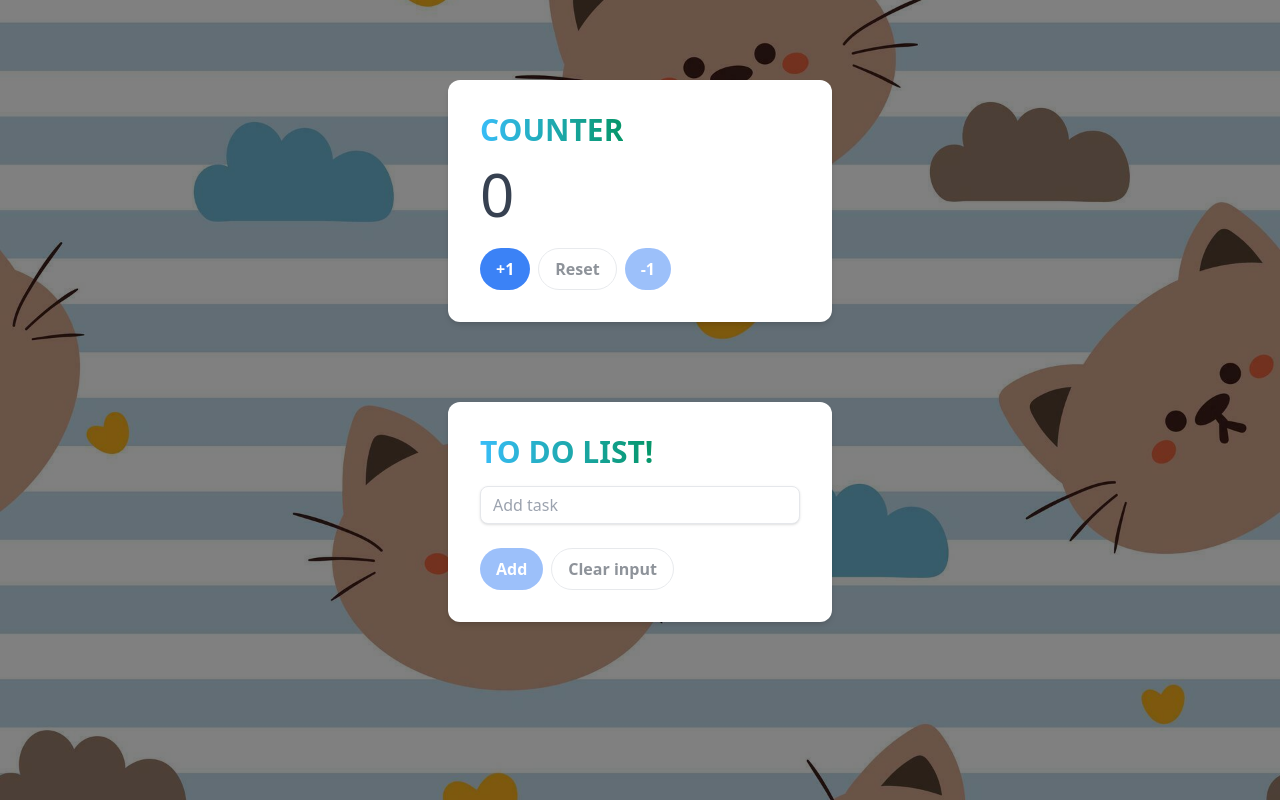
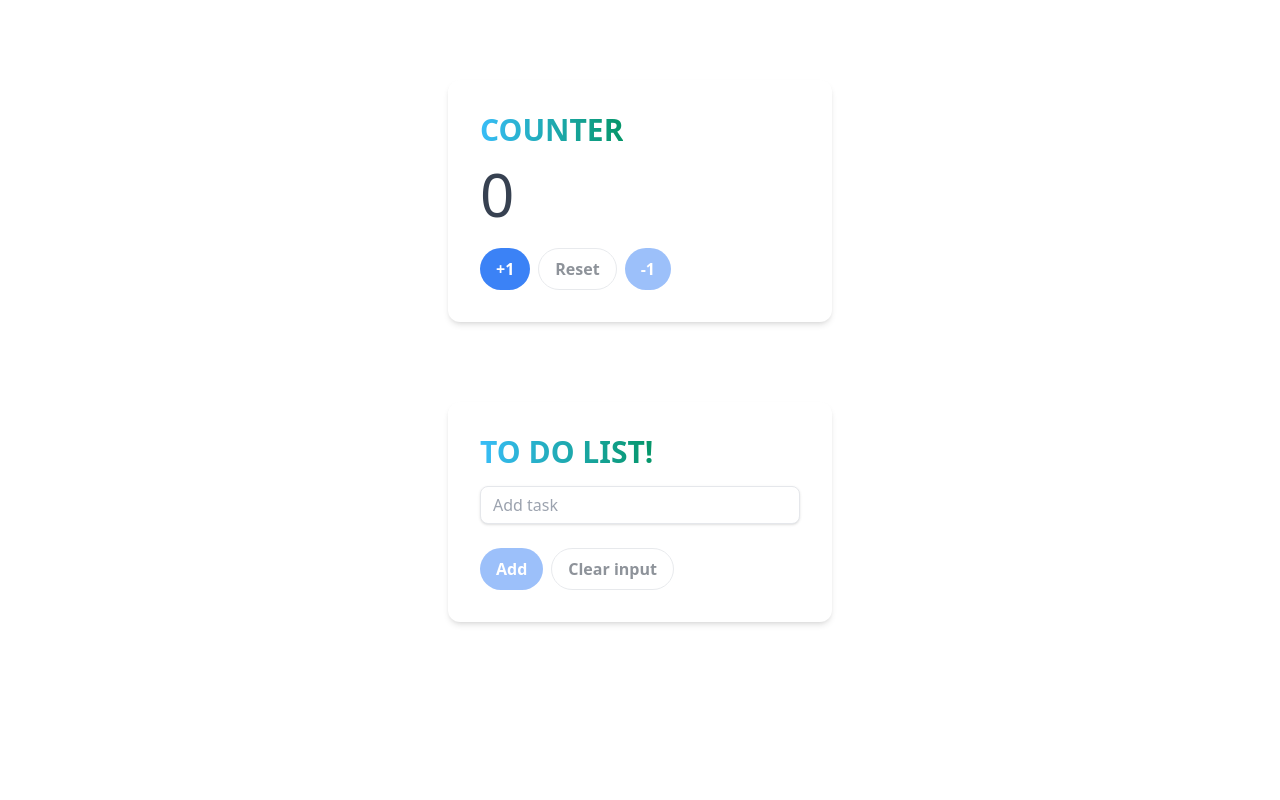
Before and after one commit to argierincon/react-2024, a React (Vite) app: page / in a window 1280 px wide. Built offline with nearby package versions, Linux system fonts and the light colour scheme.

Commit message:
refactor: remove random bg images

```diff
--- a/src/App.jsx
+++ b/src/App.jsx
@@ -1,46 +1,8 @@
-import { useEffect, useState, useMemo } from "react";
 import { Counter, Todo } from "./components/useState/Imports.jsx";
-import images from "./assets/bg-cats/images.js";
 
 const App = () => {
-  const memoizedImages = useMemo(() => images, []);
-
-  const [currentImage, setCurrentImage] = useState("");
-
-  useEffect(() => {
-    const chooseRandomImage = () => {
-      const randomIndex = Math.floor(Math.random() * memoizedImages.length);
-      const randomImage = memoizedImages[randomIndex];
-      setCurrentImage(randomImage);
-    };
-
-    chooseRandomImage();
-  }, [memoizedImages]);
-
-  const bodyStyles = {
-    position: "relative",
-    height: "100vh",
-    margin: 0,
-    overflow: "hidden",
-  };
-
-  const backgroundStyles = {
-    content: '""',
-    position: "absolute",
-    top: 0,
-    left: 0,
-    right: 0,
-    bottom: 0,
-    backgroundImage: `url(${currentImage})`,
-    backgroundSize: "cover",
-    backgroundPosition: "center",
-    filter: "brightness(50%)",
-    zIndex: -1,
-  };
-
   return (
-    <section style={bodyStyles}>
-      <div style={backgroundStyles}></div>
+    <section>
       <Counter />
       <Todo />
     </section>
```
